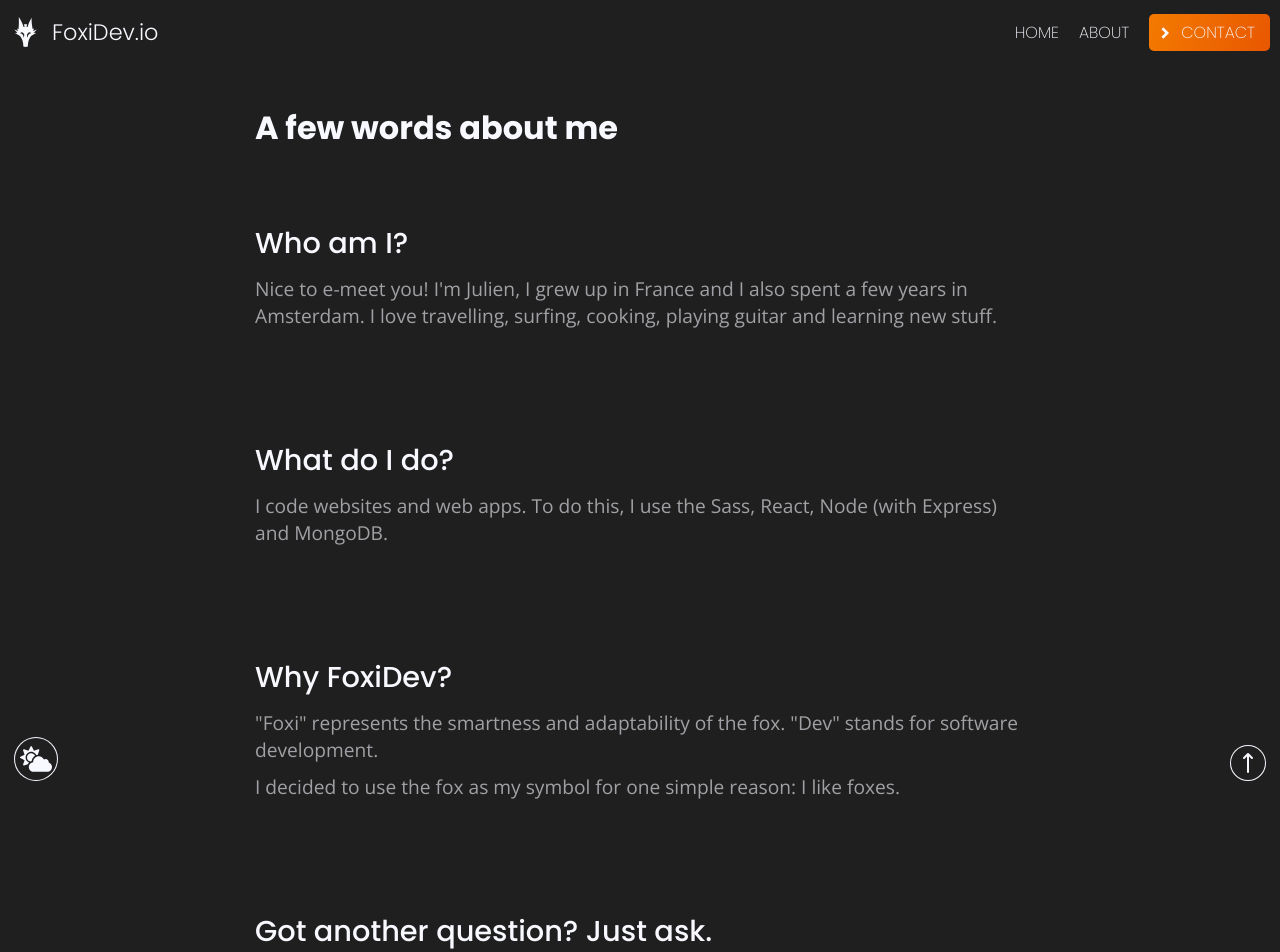
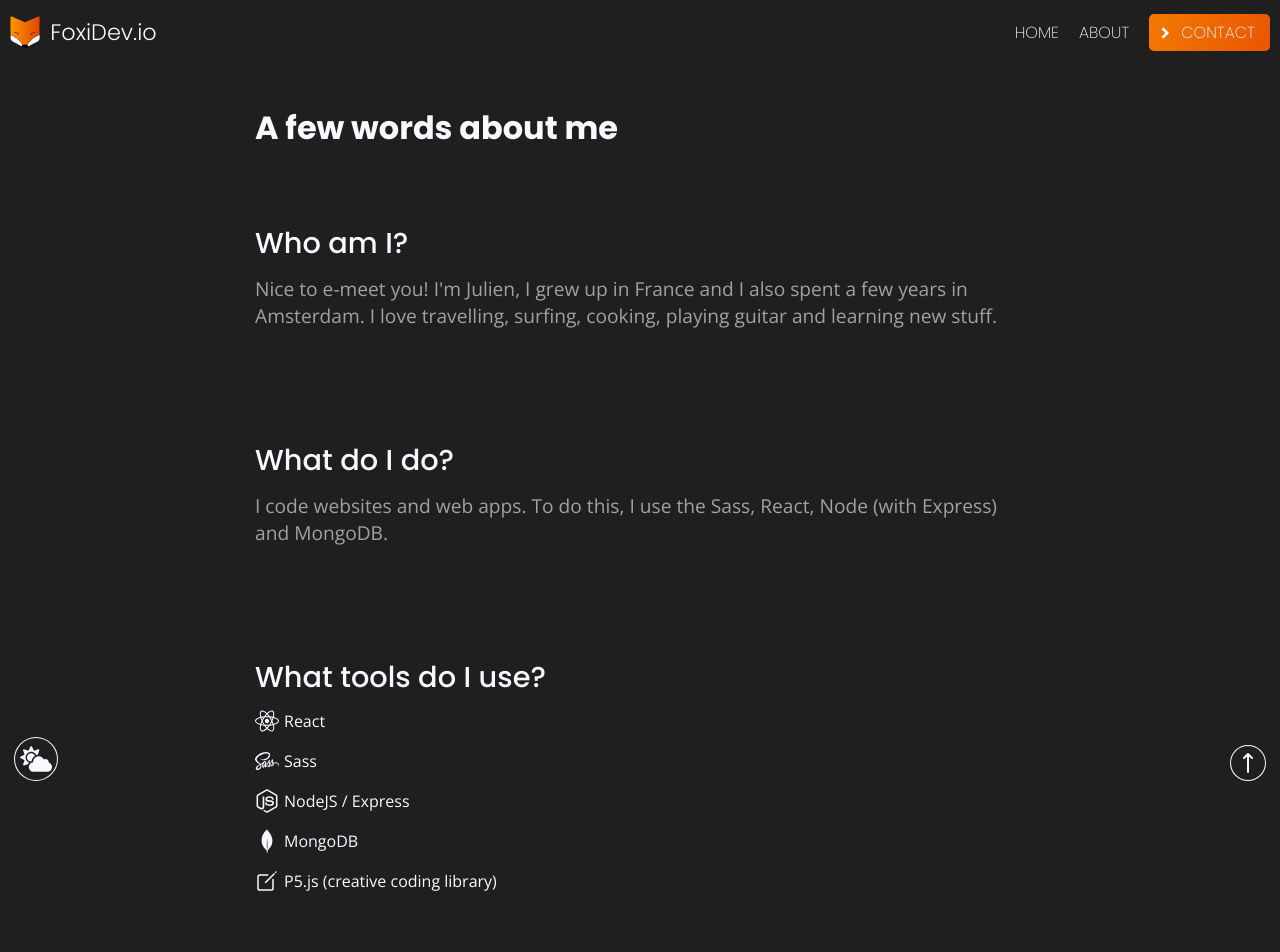
Before and after one commit to JuSellier/FoxiDev, a React (Create React App) app: page /about in a window 1280 px wide. Shown: the top 952 px of the page. Built offline with nearby package versions, Linux system fonts and the light colour scheme.

Commit message:
added foxidev png

```diff
--- a/src/components/Header/Header.js
+++ b/src/components/Header/Header.js
@@ -6,6 +6,7 @@ import { GiFoxHead as FoxIcon } from "react-icons/gi";
 import { BiMenuAltLeft as NavToggleIcon } from "react-icons/bi";
 import { VscClose as CloseIcon } from "react-icons/vsc";
 import { RiArrowDropRightLine as ButtonIcon } from "react-icons/ri";
+import HeaderIcon from "./HeaderIcon";
 
 const Header = () => {
   const [expanded, setExpanded] = useState();
@@ -20,7 +21,7 @@ const Header = () => {
   return (
     <header className="Header">
       <Link to="/" className="Header-Name">
-        <FoxIcon />
+        <HeaderIcon />
         FoxiDev.io
       </Link>
 
--- a/src/components/Header/Header.scss
+++ b/src/components/Header/Header.scss
@@ -20,6 +20,11 @@
     svg {
       min-height: 2rem;
       min-width: 2rem;
+    }
+
+    img {
+      max-height: 2rem;
+      max-width: 2rem;
     }
   }
 
--- a/src/components/Header/HeaderIcon.js
+++ b/src/components/Header/HeaderIcon.js
@@ -1,8 +1,9 @@
 import React from "react";
-import FoxIcon from "../../assets/foxicon.svg";
+// import FoxIcon from "../../assets/foxicon.svg";
+import foxIcon from "../../assets/foxidev-fox.png";
 
 const HeaderIcon = () => {
-  return <FoxIcon />;
+  return <img src={foxIcon} alt="fox icon" />;
 };
 
 export default HeaderIcon;
--- a/src/pages/About/About.page.js
+++ b/src/pages/About/About.page.js
@@ -2,6 +2,12 @@ import React from "react";
 import "./About.page.scss";
 import DefaultPage from "../../components/Layouts/DefaultPage";
 import Contact from "../../components/Contact/Contact";
+
+import { FaReact as ReactIcon } from "react-icons/fa";
+import { FaNodeJs as NodeIcon } from "react-icons/fa";
+import { SiMongodb as MongoDbIcon } from "react-icons/si";
+import { FaSass as SassIcon } from "react-icons/fa";
+import { IoCreateOutline as P5Icon } from "react-icons/io5";
 
 const About = () => {
   return (
@@ -22,6 +28,30 @@ const About = () => {
           (with Express) and MongoDB.
         </p>
 
+        <h2>What tools do I use?</h2>
+        <ul>
+          <li>
+            <ReactIcon />
+            React
+          </li>
+          <li>
+            <SassIcon />
+            Sass
+          </li>
+          <li>
+            <NodeIcon />
+            NodeJS / Express
+          </li>
+          <li>
+            <MongoDbIcon />
+            MongoDB
+          </li>
+          <li>
+            <P5Icon />
+            P5.js (creative coding library)
+          </li>
+        </ul>
+
         <h2>Why FoxiDev?</h2>
         <p>
           "Foxi" represents the smartness and adaptability of the fox. "Dev"
--- a/src/pages/About/About.page.scss
+++ b/src/pages/About/About.page.scss
@@ -11,4 +11,10 @@
       margin-top: 60px;
     }
   }
+
+  ul {
+    display: flex;
+    flex-direction: column;
+    row-gap: 1rem;
+  }
 }
--- a/src/styles/_defaults.scss
+++ b/src/styles/_defaults.scss
@@ -51,6 +51,7 @@ ul {
     font-size: inherit;
     display: flex;
     align-items: center;
+    column-gap: 5px;
   }
 }
 
```
Also changed, not shown: src/assets/foxidev-fox.png (added), 1 other file (tests, documents, lock files or other folders).
